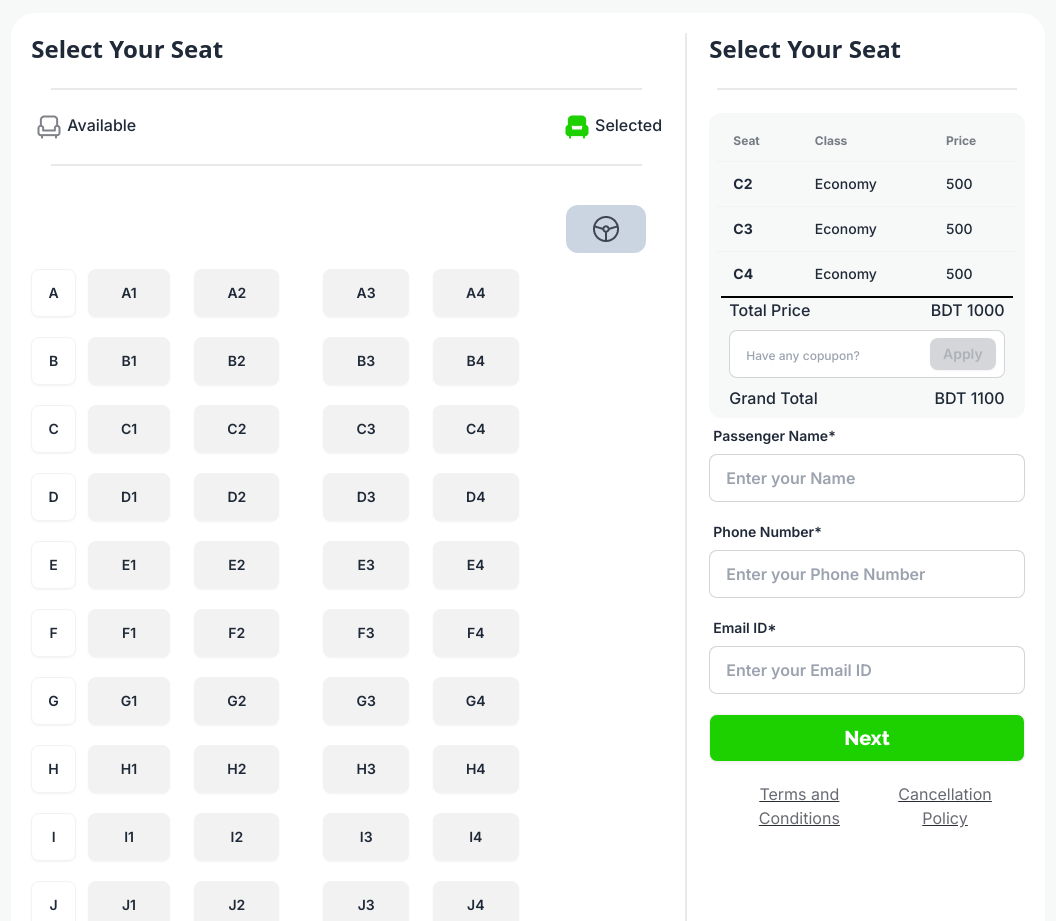
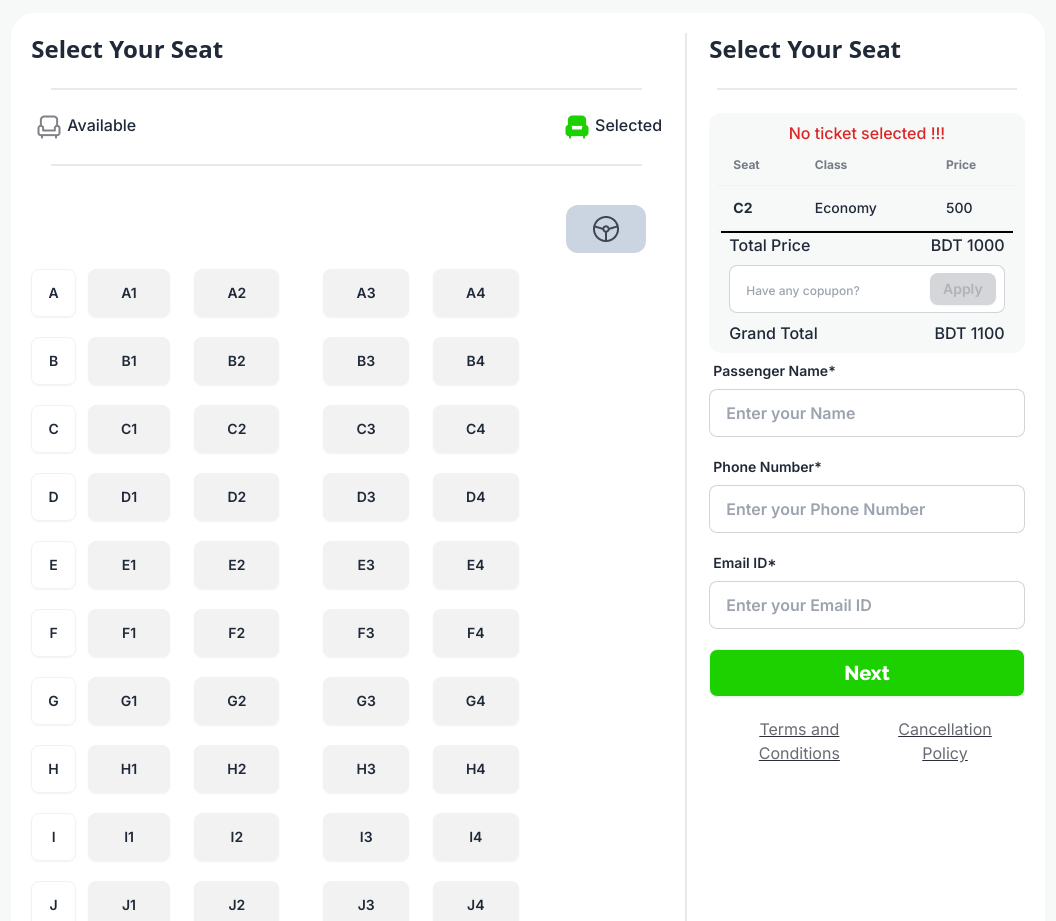
Before and after one commit to bidhanroy578/B9A5-smart-ticketing, a plain HTML site: page index.html in a window 1280 px wide. Shown: the part 2413-3334 px from the top of the page, without its empty margins (112-1168 px from the left). Drawn offline with nearby package versions, Linux system fonts and the light colour scheme.

Commit message:
design done some correction

```diff
--- a/index.html
+++ b/index.html
@@ -310,19 +310,10 @@
                                     </tr>
                                 </thead>
                                 <tbody>
+                                    <p class="text-red-600">No ticket selected !!! </p>
                                     <!-- row 1 -->
-                                    <tr>
+                                    <tr class="">
                                         <th>C2</th>
-                                        <td>Economy</td>
-                                        <td>500</td>
-                                    </tr>
-                                    <tr>
-                                        <th>C3</th>
-                                        <td>Economy</td>
-                                        <td>500</td>
-                                    </tr>
-                                    <tr>
-                                        <th>C4</th>
                                         <td>Economy</td>
                                         <td>500</td>
                                     </tr>
```
